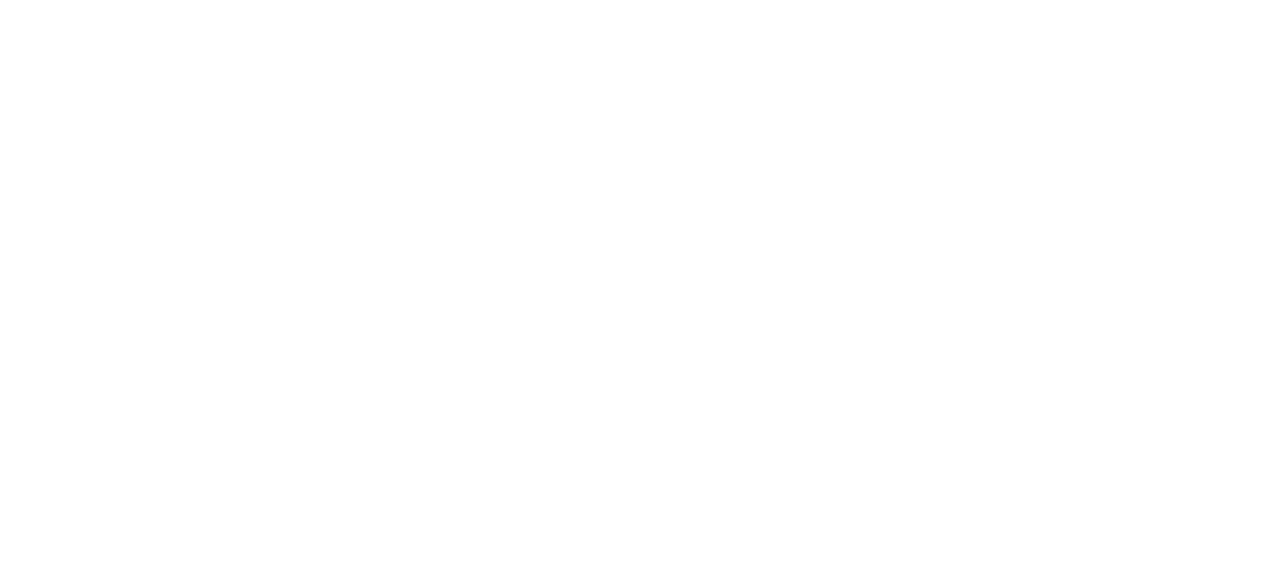
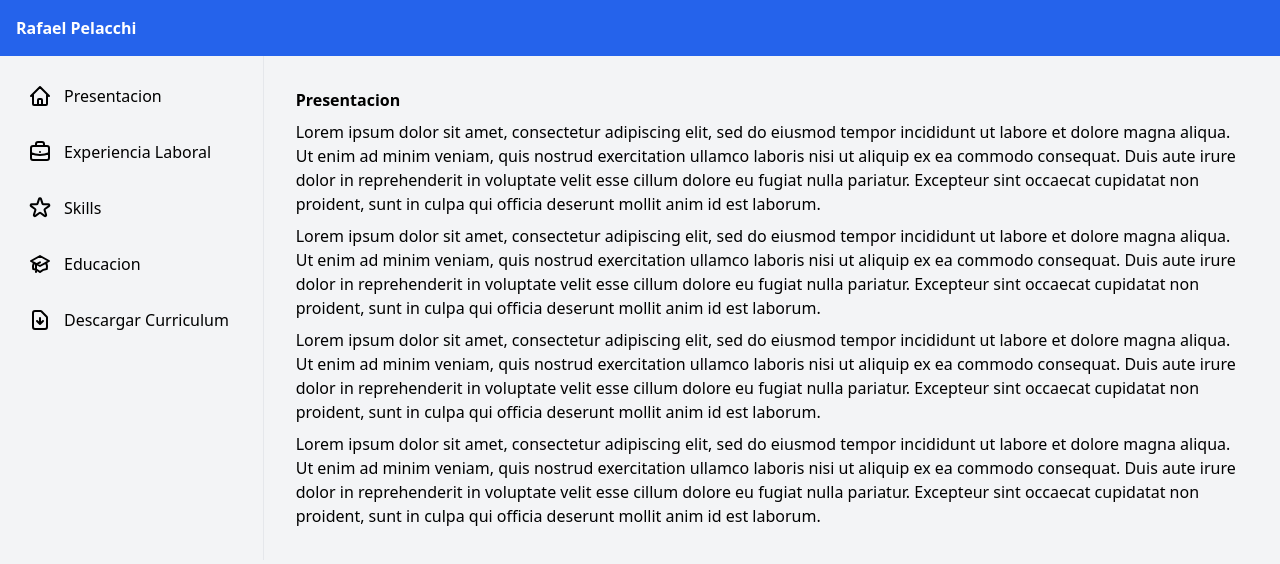
Before and after one commit to ucudal/PW_2021_Website-rafapelacchi, a website: page docs/index.html in a window 1280 px wide. Drawn offline with nearby package versions, Linux system fonts and the light colour scheme.

Commit message:
estructura pagina

```diff
--- a/docs/index.html
+++ b/docs/index.html
@@ -4,9 +4,68 @@
     <meta charset="UTF-8">
     <meta http-equiv="X-UA-Compatible" content="IE=edge">
     <meta name="viewport" content="width=device-width, initial-scale=1.0">
-    <title>Rafael Pelacchi - Programacion Web 1</title>
+    <link rel="stylesheet" href="https://unpkg.com/tailwindcss@^2/dist/tailwind.min.css">
+    <title>Rafael Pelacchi</title>
 </head>
-<body>
+<body class="bg-gray-100">
+    <div class="p-4 bg-blue-600">
+        <p style="color:white" class="font-bold">Rafael Pelacchi</p>
+    </div>
+    <div class="flex">
+        <div class="border-r border-gray-200 w-80 p-7">
+            <ul>
+                <li class="mb-8 flex cursor-pointer">
+                    <svg class="h-6 w-6 mr-3" fill="none" viewBox="0 0 24 24" stroke="currentColor">
+                        <path stroke-linecap="round" stroke-linejoin="round" stroke-width="2" d="M3 12l2-2m0 0l7-7 7 7M5 10v10a1 1 0 001 1h3m10-11l2 2m-2-2v10a1 1 0 01-1 1h-3m-6 0a1 1 0 001-1v-4a1 1 0 011-1h2a1 1 0 011 1v4a1 1 0 001 1m-6 0h6" />
+                    </svg>
+                    Presentacion
+                </li>
+                <li class="mb-8 flex cursor-pointer">
+                    <svg class="h-6 w-6 mr-3" fill="none" viewBox="0 0 24 24" stroke="currentColor">
+                        <path stroke-linecap="round" stroke-linejoin="round" stroke-width="2" d="M21 13.255A23.931 23.931 0 0112 15c-3.183 0-6.22-.62-9-1.745M16 6V4a2 2 0 00-2-2h-4a2 2 0 00-2 2v2m4 6h.01M5 20h14a2 2 0 002-2V8a2 2 0 00-2-2H5a2 2 0 00-2 2v10a2 2 0 002 2z" />
+                     </svg>
+                    Experiencia Laboral
+                </li>
+                <li class="mb-8 flex cursor-pointer">
+                    <svg class="h-6 w-6 mr-3" fill="none" viewBox="0 0 24 24" stroke="currentColor">
+                        <path stroke-linecap="round" stroke-linejoin="round" stroke-width="2" d="M11.049 2.927c.3-.921 1.603-.921 1.902 0l1.519 4.674a1 1 0 00.95.69h4.915c.969 0 1.371 1.24.588 1.81l-3.976 2.888a1 1 0 00-.363 1.118l1.518 4.674c.3.922-.755 1.688-1.538 1.118l-3.976-2.888a1 1 0 00-1.176 0l-3.976 2.888c-.783.57-1.838-.197-1.538-1.118l1.518-4.674a1 1 0 00-.363-1.118l-3.976-2.888c-.784-.57-.38-1.81.588-1.81h4.914a1 1 0 00.951-.69l1.519-4.674z" />
+                      </svg>
+                    Skills
+                </li>
+                <li class="mb-8 flex cursor-pointer">
+                  <svg class="h-6 w-6 mr-3" fill="none" viewBox="0 0 24 24" stroke="currentColor">
+                    <path stroke-linecap="round" stroke-linejoin="round" stroke-width="2" d="M12 14l9-5-9-5-9 5 9 5zm0 0l6.16-3.422a12.083 12.083 0 01.665 6.479A11.952 11.952 0 0012 20.055a11.952 11.952 0 00-6.824-2.998 12.078 12.078 0 01.665-6.479L12 14zm-4 6v-7.5l4-2.222" />
+                  </svg>
+                    Educacion
+                </li>
+                <li class="mb-8 flex cursor-pointer">
+                    <svg class="h-6 w-6 mr-3" fill="none" viewBox="0 0 24 24" stroke="currentColor">
+                        <path stroke-linecap="round" stroke-linejoin="round" stroke-width="2" d="M12 10v6m0 0l-3-3m3 3l3-3m2 8H7a2 2 0 01-2-2V5a2 2 0 012-2h5.586a1 1 0 01.707.293l5.414 5.414a1 1 0 01.293.707V19a2 2 0 01-2 2z" />
+                      </svg>
+                    Descargar Curriculum
+                </li>
+            </ul>
+        </div>
+        <div class="p-6 w-full">
+           <h3 class="font-bold m-2"> Presentacion </h3>
 
+            <p class="m-2">
+                Lorem ipsum dolor sit amet, consectetur adipiscing elit, sed do eiusmod tempor incididunt ut labore et dolore magna aliqua. Ut enim ad minim veniam, quis nostrud exercitation ullamco laboris nisi ut aliquip ex ea commodo consequat. Duis aute irure dolor in reprehenderit in voluptate velit esse cillum dolore eu fugiat nulla pariatur. Excepteur sint occaecat cupidatat non proident, sunt in culpa qui officia deserunt mollit anim id est laborum.
+            </p>
+
+            <p class="m-2">
+                Lorem ipsum dolor sit amet, consectetur adipiscing elit, sed do eiusmod tempor incididunt ut labore et dolore magna aliqua. Ut enim ad minim veniam, quis nostrud exercitation ullamco laboris nisi ut aliquip ex ea commodo consequat. Duis aute irure dolor in reprehenderit in voluptate velit esse cillum dolore eu fugiat nulla pariatur. Excepteur sint occaecat cupidatat non proident, sunt in culpa qui officia deserunt mollit anim id est laborum.
+            </p class="m-2">
+
+            <p class="m-2">
+                Lorem ipsum dolor sit amet, consectetur adipiscing elit, sed do eiusmod tempor incididunt ut labore et dolore magna aliqua. Ut enim ad minim veniam, quis nostrud exercitation ullamco laboris nisi ut aliquip ex ea commodo consequat. Duis aute irure dolor in reprehenderit in voluptate velit esse cillum dolore eu fugiat nulla pariatur. Excepteur sint occaecat cupidatat non proident, sunt in culpa qui officia deserunt mollit anim id est laborum.
+            </p class="m-2">
+
+            <p class="m-2">
+                Lorem ipsum dolor sit amet, consectetur adipiscing elit, sed do eiusmod tempor incididunt ut labore et dolore magna aliqua. Ut enim ad minim veniam, quis nostrud exercitation ullamco laboris nisi ut aliquip ex ea commodo consequat. Duis aute irure dolor in reprehenderit in voluptate velit esse cillum dolore eu fugiat nulla pariatur. Excepteur sint occaecat cupidatat non proident, sunt in culpa qui officia deserunt mollit anim id est laborum.
+            </p>
+
+        </div>
+    </div>
 </body>
 </html>
--- a/package.json
+++ b/package.json
@@ -15,5 +15,8 @@
   "bugs": {
     "url": "https://github.com/ucudal/PW_2021_Website-rafapelacchi/issues"
   },
-  "homepage": "https://github.com/ucudal/PW_2021_Website-rafapelacchi#readme"
+  "homepage": "https://github.com/ucudal/PW_2021_Website-rafapelacchi#readme",
+  "dependencies": {
+    "tailwindcss": "^2.2.7"
+  }
 }
```
Also changed, not shown: 2 other files.
